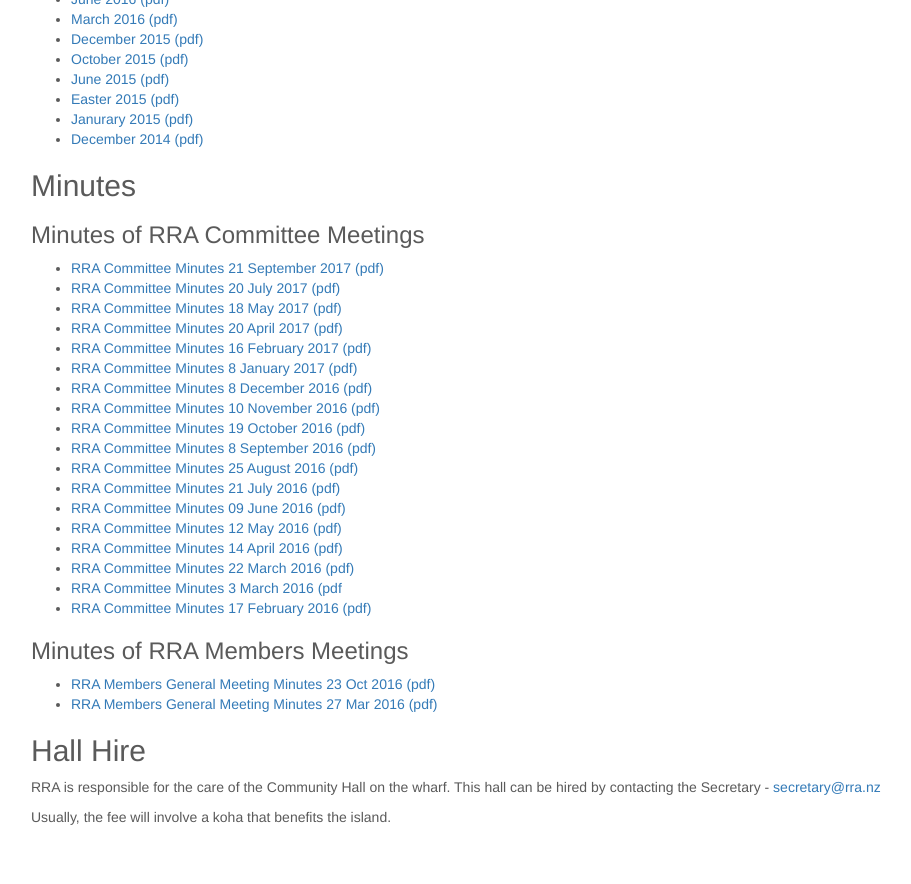
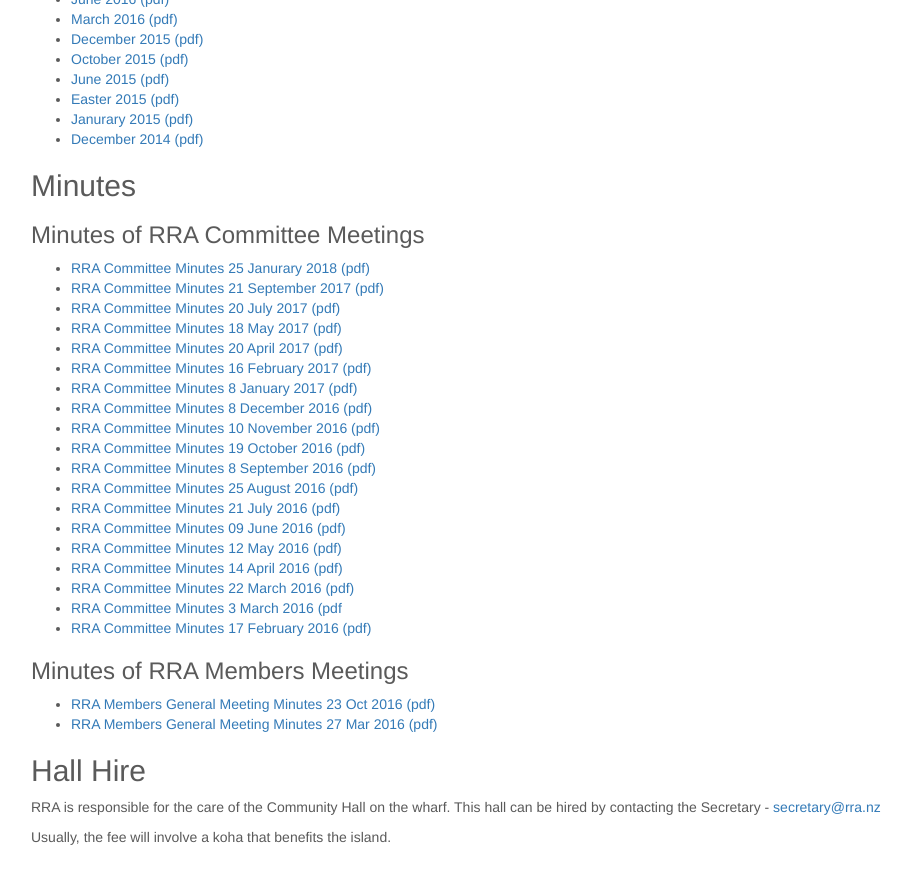
Before and after one commit to rakinoratepayers/rakinoratepayers.github.io, a Jekyll site: the page built from members.md, in a window 1280 px wide and 900 px high, scrolled down 394 px. Shown: the top 884 px of the window, without its empty margins (39-950 px from the left). Built offline with Jekyll 4.4.1, drawn with Linux system fonts in a browser that asks for light colours; nearby versions of some CDN libraries.

Commit message:
add committee notes for 25 jan

```diff
--- a/members.md
+++ b/members.md
@@ -31,6 +31,7 @@ Newsletters are produced quarterly and are emailed to all members. Newsletters a
 ## Minutes
 
 ### Minutes of RRA Committee Meetings
+- [RRA Committee Minutes 25 Janurary 2018 (pdf)](/assets/minutes/180125 RRA Committee Minutes 25 Jan 2018.pdf)
 - [RRA Committee Minutes 21 September 2017 (pdf)](/assets/minutes/170921 RRA Committee Minutes 21 Sep 2017.pdf)
 - [RRA Committee Minutes 20 July 2017 (pdf)](/assets/minutes/170720 RRA Committee Minutes 20 July 2017.pdf)
 - [RRA Committee Minutes 18 May 2017 (pdf)](/assets/minutes/170518 RRA Committee Minutes 18 May 2017.pdf)
```
Also changed, not shown: 1 other file.
